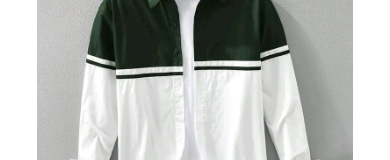
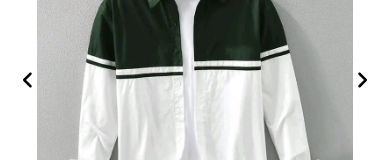
Before and after one commit to Munna-Scriptz/Business-e-commerce, a React (Vite) app: page / in a window 390 px wide. Shown: the part 1205-1365 px from the top of the page. Built offline with nearby package versions, Linux system fonts and the light colour scheme.

Commit message:
Slider COmpleted

```diff
--- a/src/App.css
+++ b/src/App.css
@@ -52,3 +52,18 @@
     display: block;
     margin: 0 auto;
 }
+.slick-prev, .slick-next {
+    width: 35px;
+    height: 35px;
+}
+
+@media (min-width: 320px) and (max-width: 576px) {
+
+  .slick-next {
+	  right: 10px !important;
+  }
+  .slick-prev {
+	  left: 10px !important;
+	  z-index: 1;
+  }
+}
--- a/src/components/Featured.jsx
+++ b/src/components/Featured.jsx
@@ -2,6 +2,9 @@ import React from 'react'
 import Slider from 'react-slick';
 import "slick-carousel/slick/slick.css";
 import "slick-carousel/slick/slick-theme.css";
+import { FaAngleLeft } from "react-icons/fa6";
+import { FaAngleRight } from "react-icons/fa6";
+
 // -------Images
 import Cloths1 from '../assets/images/Clothes1.jpg'
 import Cloths2 from '../assets/images/Clothes2.jpg'
@@ -14,12 +17,16 @@ const Featured = () => {
     const settings = {
     dots: true,
     infinite: true,
+    arrows: true,
     speed: 500,
     slidesToShow: 3,
-    slidesToScroll: 3,
+    slidesToScroll: 1,
     initialSlide: 0,
     autoplay: true,
     autoplaySpeed: 3000,
+    nextArrow: <FaAngleRight fill='#000'/>,
+    prevArrow: <FaAngleLeft fill='#000'/>,
+
     responsive: [
       {
         breakpoint: 1024,
@@ -27,7 +34,8 @@ const Featured = () => {
           slidesToShow: 3,
           slidesToScroll: 3,
           infinite: true,
-          dots: true
+          dots: true,
+          arrows: true,
         }
       },
       {
@@ -42,11 +50,13 @@ const Featured = () => {
         breakpoint: 480,
         settings: {
           slidesToShow: 1,
-          slidesToScroll: 1
+          slidesToScroll: 1,
+          arrows: true,
         }
       }
     ]
   };
+
   return (
     <>
         <section className='mt-25'>
```
